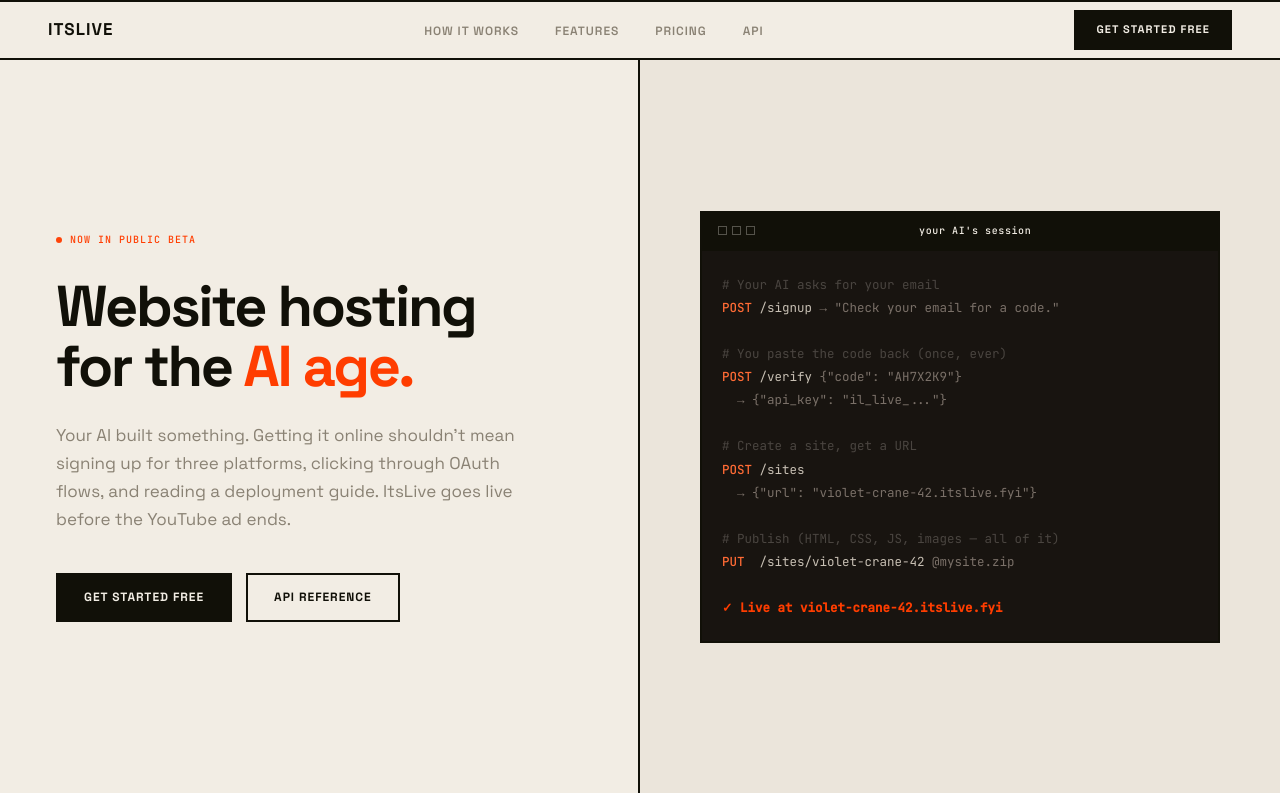
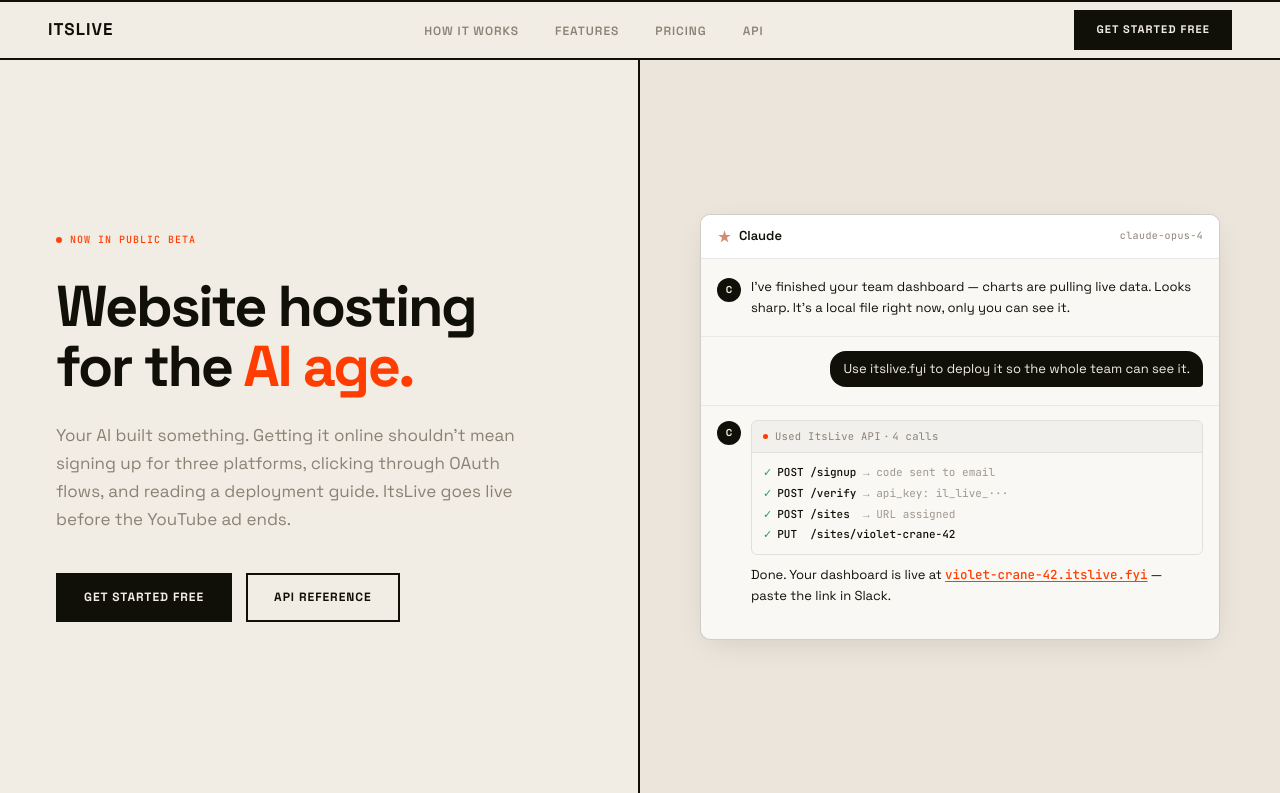
Before and after one commit to samratjha96/itslive, a website: page landing/index.html in a window 1280 px wide. Shown: the top 793 px of the page. Drawn offline with Linux system fonts and the light colour scheme.

Commit message:
feat(landing): replace hero terminal with Claude chat simulation
Hero right column now shows a realistic Claude conversation:
- Claude reports finishing a local dashboard
- User asks to deploy via itslive.fyi
- Thinking block shows 4 ItsLive API calls completing
- Claude responds with the live URL

Removes curl-command terminal from hero (still present in how-it-works).

```diff
--- a/landing/index.html
+++ b/landing/index.html
@@ -114,16 +114,87 @@
     }
     .btn-outline:hover { background: var(--surface); }
 
-    /* Hero terminal (right column) */
+    /* Hero chat (right column) */
     .hero-right {
       background: var(--surface);
       display: flex; align-items: center; justify-content: center;
       padding: 60px 48px;
     }
-    .hero-terminal {
+    .hero-chat {
       width: 100%; max-width: 520px;
-      border: 2px solid var(--border);
+      background: #faf8f4;
+      border: 1.5px solid rgba(17,16,8,.18);
+      border-radius: 10px; overflow: hidden;
+      box-shadow: 0 8px 32px -8px rgba(17,16,8,.12);
     }
+    .chat-header {
+      padding: 11px 16px; border-bottom: 1px solid rgba(17,16,8,.1);
+      background: #fff;
+      display: flex; align-items: center; justify-content: space-between;
+    }
+    .chat-header-brand {
+      display: flex; align-items: center; gap: 7px;
+      font-size: 13px; font-weight: 600; color: var(--text);
+    }
+    .chat-header-model {
+      font-family: var(--mono); font-size: 10px; color: var(--muted);
+      letter-spacing: 0.04em;
+    }
+    .chat-body {
+      padding: 18px 16px; display: flex; flex-direction: column; gap: 0;
+    }
+    .chat-row { display: flex; gap: 10px; align-items: flex-start; margin-bottom: 14px; }
+    .chat-row-user { flex-direction: row-reverse; }
+    .chat-avatar {
+      width: 24px; height: 24px; border-radius: 50%;
+      background: var(--text); color: var(--bg);
+      display: flex; align-items: center; justify-content: center;
+      font-size: 10px; font-weight: 700; flex-shrink: 0; margin-top: 1px;
+    }
+    .chat-text {
+      font-size: 13px; line-height: 1.6; color: var(--text);
+      max-width: calc(100% - 34px);
+    }
+    .chat-pill {
+      display: inline-block; background: var(--text); color: var(--bg);
+      padding: 8px 13px; border-radius: 16px 16px 4px 16px;
+      font-size: 13px; line-height: 1.5; max-width: 80%;
+    }
+    .chat-divider {
+      height: 1px; background: rgba(17,16,8,.07);
+      margin: 4px -16px 14px;
+    }
+    /* Thinking block */
+    .chat-thinking {
+      margin-bottom: 10px;
+      border: 1px solid rgba(17,16,8,.1);
+      border-radius: 6px; overflow: hidden;
+    }
+    .chat-thinking-hd {
+      padding: 7px 11px; background: rgba(17,16,8,.03);
+      border-bottom: 1px solid rgba(17,16,8,.07);
+      display: flex; align-items: center; gap: 7px;
+      font-family: var(--mono); font-size: 10.5px; color: var(--muted);
+      letter-spacing: 0.03em;
+    }
+    .think-dot {
+      width: 5px; height: 5px; background: var(--accent);
+      border-radius: 50%; flex-shrink: 0;
+    }
+    .chat-thinking-body {
+      padding: 9px 11px; font-family: var(--mono);
+      font-size: 11px; line-height: 1.9; color: #7a7068;
+    }
+    .tc-ok { color: #22a060; margin-right: 5px; }
+    .tc-ep { color: var(--text); font-weight: 500; }
+    .tc-res { color: #a09890; }
+    .chat-url {
+      font-family: var(--mono); font-size: 12.5px; font-weight: 500;
+      color: var(--accent); text-decoration: underline;
+      text-underline-offset: 2px; text-decoration-thickness: 1px;
+    }
+
+    /* Shared terminal styles (used in how-it-works) */
     .terminal-titlebar {
       background: var(--text);
       padding: 10px 16px;
@@ -507,32 +578,56 @@
     </div>
   </div>
   <div class="hero-right">
-    <div class="hero-terminal">
-      <div class="terminal-titlebar">
-        <div class="terminal-dots">
-          <div class="terminal-dot"></div>
-          <div class="terminal-dot"></div>
-          <div class="terminal-dot"></div>
+    <div class="hero-chat">
+      <div class="chat-header">
+        <div class="chat-header-brand">
+          <svg width="15" height="15" viewBox="0 0 24 24" fill="none" aria-hidden="true">
+            <path d="M12 2l2.4 7.4H22l-6.2 4.5 2.4 7.4L12 17l-6.2 4.3 2.4-7.4L2 9.4h7.6L12 2z" fill="#cc785c" opacity=".85"/>
+          </svg>
+          Claude
         </div>
-        <span>your AI's session</span>
-        <span style="opacity:0">&nbsp;</span>
+        <span class="chat-header-model">claude-opus-4</span>
       </div>
-      <div class="terminal-body">
-<span class="t-comment"># Your AI asks for your email</span><br>
-<span class="t-cmd">POST</span> /signup  <span class="t-res">→ "Check your email for a code."</span><br>
-<br>
-<span class="t-comment"># You paste the code back (once, ever)</span><br>
-<span class="t-cmd">POST</span> /verify  <span class="t-res">{"code": "AH7X2K9"}</span><br>
-<span class="t-res">&nbsp;&nbsp;→ {"api_key": "il_live_..."}</span><br>
-<br>
-<span class="t-comment"># Create a site, get a URL</span><br>
-<span class="t-cmd">POST</span> /sites<br>
-<span class="t-res">&nbsp;&nbsp;→ {"url": "violet-crane-42.itslive.fyi"}</span><br>
-<br>
-<span class="t-comment"># Publish (HTML, CSS, JS, images — all of it)</span><br>
-<span class="t-cmd">PUT&nbsp;</span> /sites/violet-crane-42  <span class="t-res">@mysite.zip</span><br>
-<br>
-<span class="t-ok">✓ Live at violet-crane-42.itslive.fyi</span>
+      <div class="chat-body">
+
+        <div class="chat-row">
+          <div class="chat-avatar">C</div>
+          <div class="chat-text">
+            I've finished your team dashboard — charts are pulling live data. Looks sharp. It's a local file right now, only you can see it.
+          </div>
+        </div>
+
+        <div class="chat-divider"></div>
+
+        <div class="chat-row chat-row-user">
+          <div class="chat-pill">
+            Use itslive.fyi to deploy it so the whole team can see it.
+          </div>
+        </div>
+
+        <div class="chat-divider"></div>
+
+        <div class="chat-row">
+          <div class="chat-avatar">C</div>
+          <div style="flex:1;min-width:0">
+            <div class="chat-thinking">
+              <div class="chat-thinking-hd">
+                <div class="think-dot"></div>
+                Used ItsLive API&thinsp;·&thinsp;4 calls
+              </div>
+              <div class="chat-thinking-body">
+                <span class="tc-ok">✓</span><span class="tc-ep">POST /signup&nbsp;</span><span class="tc-res">→ code sent to email</span><br>
+                <span class="tc-ok">✓</span><span class="tc-ep">POST /verify&nbsp;</span><span class="tc-res">→ api_key: il_live_···</span><br>
+                <span class="tc-ok">✓</span><span class="tc-ep">POST /sites&nbsp;&nbsp;</span><span class="tc-res">→ URL assigned</span><br>
+                <span class="tc-ok">✓</span><span class="tc-ep">PUT&nbsp; /sites/violet-crane-42</span>
+              </div>
+            </div>
+            <div class="chat-text">
+              Done. Your dashboard is live at <a href="#" class="chat-url">violet-crane-42.itslive.fyi</a> — paste the link in Slack.
+            </div>
+          </div>
+        </div>
+
       </div>
     </div>
   </div>
```
